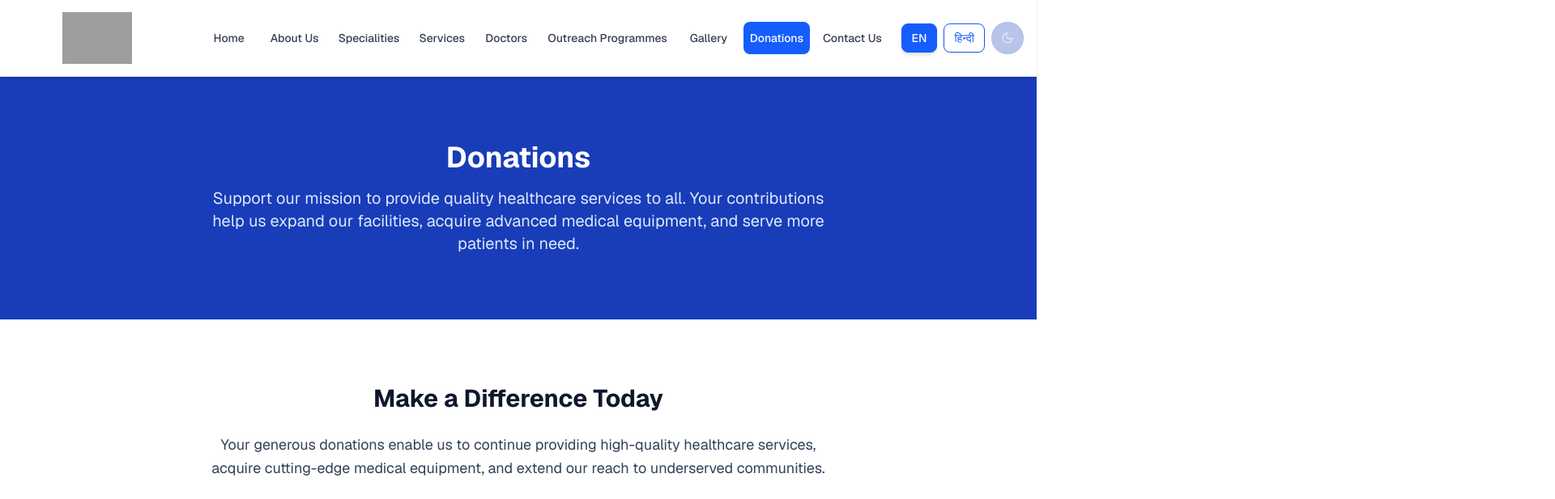
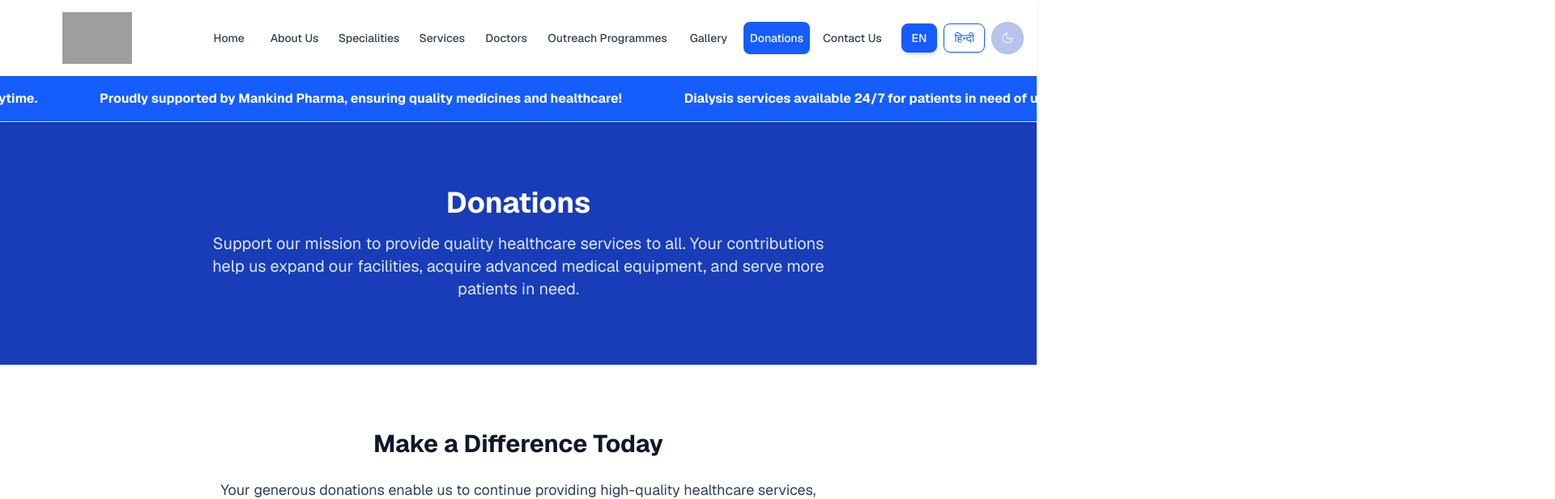
Before and after one commit to thebasher21/hospital-website, a Next.js app: page /donations in a window 1280 px wide. Shown: the top 617 px of the page at 81% size, 1920 px wide, since content can reach past the window. Built offline with nearby package versions, Linux system fonts and the light colour scheme; grey boxes are pictures that could not be loaded.

Commit message:
Changed footer, emergency number, added marquee and mini map

```diff
--- a/app/contact-us/page.tsx
+++ b/app/contact-us/page.tsx
@@ -14,7 +14,7 @@ export default function ContactUs() {
                 label: "Reception",
                 number: ["0124-2671918", "0124-2671919", "+91 98120 08765"],
             },
-            { label: "Emergency", number: ["+91 98628 98628"] },
+            { label: "Emergency", number: ["+91 84610 08461"] },
         ],
         location: {
             address:
@@ -162,20 +162,28 @@ export default function ContactUs() {
                             <h2 className="text-2xl font-bold text-slate-900 dark:text-white mb-6">
                                 Our Location
                             </h2>
-                            <div className="flex-1 bg-gray-200 dark:bg-gray-700 rounded-lg overflow-hidden h-full min-h-[400px] flex items-center justify-center">
-                                {/* This would be replaced with an actual map component in production */}
+                            <div className="flex-1 bg-gray-200 dark:bg-gray-700 rounded-lg overflow-hidden h-full min-h-[400px] relative group">
                                 <Link
                                     href={contactInfo.location.mapsUrl}
                                     target="_blank"
                                     rel="noopener noreferrer"
-                                    className="flex flex-col items-center text-gray-600 dark:text-gray-300 hover:text-blue-600 dark:hover:text-blue-400 transition-colors"
+                                    className="flex flex-col items-center text-gray-600 dark:text-gray-800/60 hover:text-white dark:hover:text-white transition-colors w-full h-full"
                                     aria-label="Open location in Google Maps"
                                     tabIndex={0}
                                 >
-                                    <MapPin className="h-12 w-12 mb-3" />
-                                    <span className="text-sm">
-                                        Click to view on Google Maps
-                                    </span>
+                                    <img
+                                        src={
+                                            "https://maps.googleapis.com/maps/api/staticmap?center=28.320206,76.7888022&zoom=17&size=1000x1000&maptype=roadmap&key=AIzaSyDRtDDCUoohxfXfRBfU-v-yqYMtu2nAWRw"
+                                        }
+                                        alt="Google Static Map"
+                                        className="w-full h-full object-cover transition duration-300 hover:brightness-55"
+                                    />
+                                    <div className="absolute top-1/2 left-1/2 transform -translate-x-1/2 -translate-y-1/2 flex flex-col items-center opacity-0 group-hover:opacity-100 transition-opacity duration-300 z-10 pointer-events-none">
+                                        <MapPin className="h-12 w-12 mb-3" />
+                                        <span className="text-sm font-bold">
+                                            Click to view on Google Maps
+                                        </span>
+                                    </div>
                                 </Link>
                             </div>
                         </div>
@@ -191,37 +199,6 @@ export default function ContactUs() {
                             Operating Hours
                         </h2>
                         <div className="grid grid-cols-1 md:grid-cols-2 gap-4">
-                            <div className="p-4">
-                                <h3 className="font-semibold text-lg text-slate-900 dark:text-white mb-3">
-                                    Regular Hours
-                                </h3>
-                                <ul className="space-y-2">
-                                    <li className="flex justify-between">
-                                        <span className="text-slate-600 dark:text-slate-300">
-                                            Monday - Friday
-                                        </span>
-                                        <span className="font-medium text-slate-900 dark:text-white">
-                                            8:00 AM - 8:00 PM
-                                        </span>
-                                    </li>
-                                    <li className="flex justify-between">
-                                        <span className="text-slate-600 dark:text-slate-300">
-                                            Saturday
-                                        </span>
-                                        <span className="font-medium text-slate-900 dark:text-white">
-                                            9:00 AM - 6:00 PM
-                                        </span>
-                                    </li>
-                                    <li className="flex justify-between">
-                                        <span className="text-slate-600 dark:text-slate-300">
-                                            Sunday
-                                        </span>
-                                        <span className="font-medium text-slate-900 dark:text-white">
-                                            10:00 AM - 4:00 PM
-                                        </span>
-                                    </li>
-                                </ul>
-                            </div>
                             <div className="p-4">
                                 <h3 className="font-semibold text-lg text-slate-900 dark:text-white mb-3">
                                     Emergency Services
--- a/app/globals.css
+++ b/app/globals.css
@@ -125,3 +125,29 @@
     @apply bg-background text-foreground;
   }
 }
+
+.marquee-text {
+  display: flex;
+  gap: 4.8rem;
+}
+
+.marquee-text p {
+  width: fit-content;
+  white-space: nowrap;
+  overflow: hidden;
+  font-weight: bold;
+}
+
+.marquee-text-track {
+  display: flex;
+  padding-left: 4.8rem;
+  gap: 4.8rem;
+  width: max-content;
+  animation: marquee-move-text 10s linear infinite;
+}
+
+@keyframes marquee-move-text {
+  to {
+    transform: translateX(-50%);
+  }
+}
--- a/components/Footer.tsx
+++ b/components/Footer.tsx
@@ -26,17 +26,24 @@ export default function Footer() {
                             </div>
                         </div>
                         <p
-                            className="mb-8 font-bold text-blue-100 dark:text-gray-300"
+                            className="font-bold text-blue-100 dark:text-gray-300"
                             data-i18n="footer.trustedPartner"
                         >
                             A unit of Swami Amardev Vidyalaya Trust
+                        </p>
+                        <p
+                            className="mb-4 font-medium text-blue-100 dark:text-gray-300"
+                            data-i18n="footer.trustedPartner"
+                        >
+                            Supported by Mankind Pharma pvt. ltd. under CSR
+                            initiative
                         </p>
                         <p
                             className="mt-2 font-medium text-blue-200 dark:text-gray-200"
                             data-i18n="footer.trustedPartner"
                         >
                             Your trusted healthcare partner providing quality
-                            medical services since 2018
+                            medical services since Jan 2017
                         </p>
                         <p
                             className="mt-2 font-medium text-blue-200 dark:text-gray-200"
@@ -67,7 +74,7 @@ export default function Footer() {
                             </li>
                             <li>
                                 <Link
-                                    href={getBasePath("#")}
+                                    href={getBasePath("/doctors")}
                                     className="text-blue-100 hover:underline hover:text-white transition-colors dark:text-gray-300 dark:hover:text-white"
                                     data-i18n="footer.quickLinks.ourDoctors"
                                 >
@@ -127,12 +134,12 @@ export default function Footer() {
                                 Email: info@sadhcare.org
                             </p>
                         </Link>
-                        <Link href="tel:+919862898628">
+                        <Link href="tel:+918461008461">
                             <p
                                 className="text-blue-100 dark:text-gray-300 hover:underline"
                                 data-i18n="footer.contactUs.phone"
                             >
-                                Phone: +91 98628 98628
+                                Phone: +91 84610 08461
                             </p>
                         </Link>
                     </div>
--- a/components/Header.tsx
+++ b/components/Header.tsx
@@ -263,6 +263,36 @@ export default function Header() {
                     </div>
                 </div>
             </div>
+            <div className="w-full bg-blue-600 text-white text-center py-4 z-100">
+                <div className="marquee-text">
+                    <div className="marquee-text-track">
+                        <p>
+                            Dialysis services available 24/7 for patients in
+                            need of urgent care.
+                        </p>
+                        <p>
+                            Our hospital is open 24/7 to cater to your medical
+                            emergencies anytime.
+                        </p>
+                        <p>
+                            Proudly supported by Mankind Pharma, ensuring
+                            quality medicines and healthcare!
+                        </p>
+                        <p>
+                            Dialysis services available 24/7 for patients in
+                            need of urgent care.
+                        </p>
+                        <p>
+                            Our hospital is open 24/7 to cater to your medical
+                            emergencies anytime.
+                        </p>
+                        <p>
+                            Proudly supported by Mankind Pharma, ensuring
+                            quality medicines and healthcare!
+                        </p>
+                    </div>
+                </div>
+            </div>
         </header>
     );
 }
--- a/components/HeroCarousel.tsx
+++ b/components/HeroCarousel.tsx
@@ -124,7 +124,7 @@ export default function HeroCarousel({ slides }: HeroCarouselProps) {
             </CarouselContent>
 
             {/* Slide Indicators */}
-            <div className="absolute bottom-12 left-0 right-0 flex justify-center gap-2 z-20">
+            <div className="absolute bottom-12 left-0 right-0 flex justify-center gap-2 z-1">
                 <div className="flex gap-2">
                     {slides.map((_, index) => (
                         <button
```
